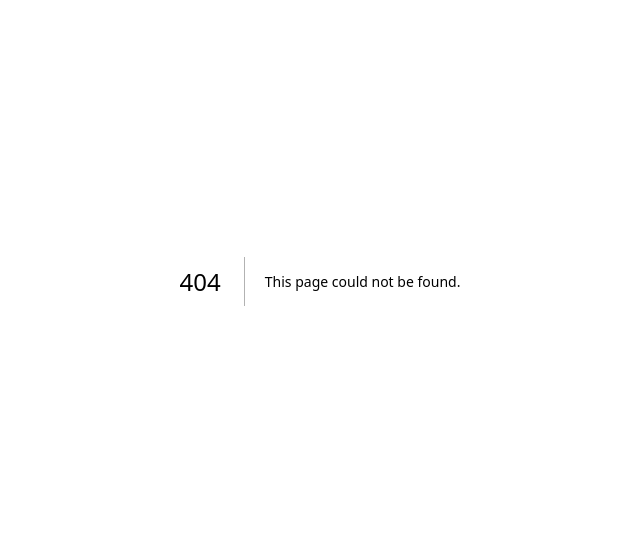
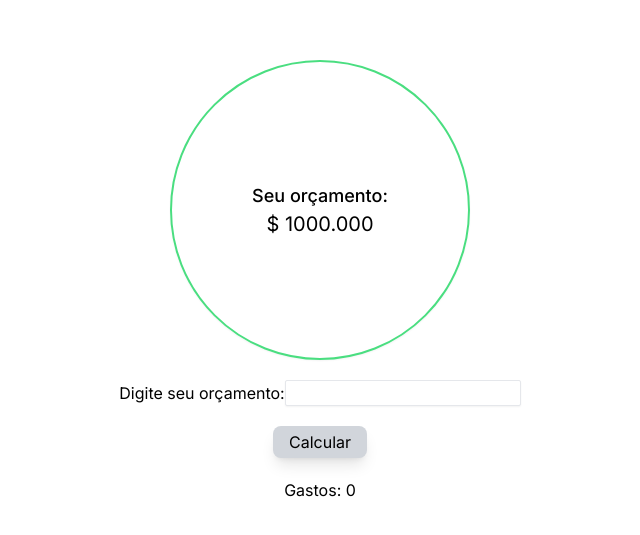
Before and after one commit to Zafkiel45/shopping-simple-app, a Next.js app in the folder shopping/: page /calc in a window 1280 px wide. Before the commit this address had no page. Shown: the part 119-654 px from the top of the page, without its empty margins (320-960 px from the left). Built offline with nearby package versions, Linux system fonts and the light colour scheme.

Commit message:
feature: in progress

```diff
--- /dev/null
+++ b/shopping/src/app/calc/layou.jsx
@@ -0,0 +1,13 @@
+export default function Calc({children}) {
+    return (
+        <>
+            { children }
+        </>
+    )
+}
+
+export const staticParamsMetadata = async () => {
+    return ({
+        title: 'calc'
+    })
+}
--- /dev/null
+++ b/shopping/src/app/calc/page.jsx
@@ -0,0 +1,35 @@
+'use client'
+import { useStore } from "../states/mainState"
+
+export default function Page() {
+
+
+    const listOfItens = useStore((state) => state.listOfItens);
+    const princeItems = useStore((store) => store.totalPriceItems);
+    const updadeItems = useStore((store) => store.updatePriceItems)
+
+    return (
+        <div className="flex flex-col gap-5 items-center justify-center h-screen w-screen p-4">
+            <div className="flex flex-col justify-center items-center rounded-full shadow-sm border-[2px] border-green-400 w-[300px] h-[300px]">
+                <div className="text-lg font-medium">
+                    Seu orçamento:
+                </div>
+                <div className="text-xl">
+                    $ 1000.000
+                </div>
+            </div>
+            <div>
+                <label htmlFor="money">Digite seu orçamento:</label>
+                <input className="border-gray-200 border shadow-sm rounded-sm" type="number" id="money" />
+            </div>
+            <div>
+                <button onClick={() => updadeItems(listOfItens)} className="w-it h-fit bg-gray-300 shadow-lg rounded-lg px-4 py-1">
+                    Calcular
+                </button>
+            </div>
+            <div>
+                Gastos: {princeItems}
+            </div>
+        </div>
+    )
+}
--- a/shopping/src/app/components/itemsShopping.jsx
+++ b/shopping/src/app/components/itemsShopping.jsx
@@ -11,8 +11,11 @@ export const ItemsShopping = () => {
                 {items.map((element, index) => {
                     return (
                         <>
-                            <li key={element.name} className={`w-[90%] bg-gray-100 border border-gray-200 shadow-md rounded-md px-4 py-2`} >
+                            <li key={element.name} className={`w-[90%] flex justify-between bg-gray-100 border border-gray-200 shadow-md rounded-md px-4 py-2`} >
                                 {element.name}
+                                <div key={element.name} className="w-fit text-sm h-fit font-medium text-blue-400">
+                                    Quant: {element.amout}
+                                </div>
                             </li>
                         </>
                     )
--- a/shopping/src/app/components/modal.jsx
+++ b/shopping/src/app/components/modal.jsx
@@ -2,17 +2,25 @@
 import { useStore } from "../states/mainState"
 
 export const Modal = () => {
+    // states
+    const modalState = useStore((state) => state.modalState);
+    const updateList = useStore((state) => state.updateListOfItens);
+    const nameItem   = useStore((state) => state.item);
+    const updateModal = useStore((state) => state.updateModal);
+    const updateCheck = useStore((state) => state.updateCheck);
+    const updateAmout = useStore((state) => state.updateAmout);
+    const updatePrince = useStore((state) => state.updadePrince);
+    const prince = useStore((state) => state.prince);
+    const amout = useStore((state) => state.amout)
 
-    // states
-    const modalState = useStore((state) => state.modalState)
-    const updateList = useStore((state) => state.updateListOfItens)
-    const nameItem   = useStore((state) => state.item)
-    const updateModal = useStore((state) => state.updateModal);
-    const updateCheck = useStore((state) => state.updateCheck)
     // functions
     function addItemShopping() {
-        updateCheck(updateList, nameItem)
-        updateModal(false)
+        if(prince <= 0 || amout <= 0) {
+            window.alert('[Erro] - insira um preço e quantidade')
+        } else {
+            updateCheck(updateList, nameItem)
+            updateModal(false)
+        }
     }
     return (
         <div className={`${modalState ? 'flex':'hidden'} flex flex-col items-center gap-4 z-20 absolute top-0 left-0 w-screen h-screen bg-gray-100 `}>
@@ -34,9 +42,9 @@ export const Modal = () => {
             </div>
             <div className="flex flex-col w-4/5 gap-2">
                 <label htmlFor="amout" className="text-sm font-bold italic">Quantidade</label>
-                <input type="number" name="" id="amount" className="w-full py-1 px-3 rounded-lg shadow-sm border border-gray-200 outline-none placeholder:text-gray-300" />
+                <input onChange={(e) => updateAmout(e.target.value)} value={amout} type="number" name="" id="amount" className="w-full py-1 px-3 rounded-lg shadow-sm border border-gray-200 outline-none placeholder:text-gray-300" />
                 <label htmlFor="price" className="text-sm font-bold italic">Preço</label>
-                <input type="number" id="price" className="w-full py-1 px-3 rounded-lg shadow-sm border border-gray-200 outline-none placeholder:text-gray-300" />
+                <input onChange={(e) => updatePrince(e.target.value)} value={prince} type="number" id="price" className="w-full py-1 px-3 rounded-lg shadow-sm border border-gray-200 outline-none placeholder:text-gray-300" />
             </div>
             <div className="w-full text-white font-medium flex justify-center items-center">
                 <button onClick={addItemShopping} className="w-fit h-fit px-5 py-2 bg-black shadow-sm rounded-md cursor-pointer outline-none">
--- a/shopping/src/app/components/navBar.jsx
+++ b/shopping/src/app/components/navBar.jsx
@@ -1,4 +1,11 @@
+'use client'
+import { useStore } from "../states/mainState"
+
+
 export const NavBar = () => {
+
+    const navBarUpdate = useStore((state) => state.updateNavBarControl)
+
     return (
         <header className="bg-black w-screen z-0 h-auto py-3 text-white font-medium text-center px-4">
             <nav className="flex py-1 justify-between items-center">
@@ -7,10 +14,10 @@ export const NavBar = () => {
                     Carrinho de compras
                 </div>
                 {/* svg */}
-                <div className="cursor-pointer">
+                <div onClick={() => navBarUpdate(true)} className="cursor-pointer">
                     <svg xmlns="http://www.w3.org/2000/svg" fill="white" height="18" width="18" viewBox="0 0 512 512">
                         <path d="M40 48C26.7 48 16 58.7 16 72v48c0 13.3 10.7 24 24 24H88c13.3 0 24-10.7 24-24V72c0-13.3-10.7-24-24-24H40zM192 64c-17.7 0-32 14.3-32 32s14.3 32 32 32H480c17.7 0 32-14.3 32-32s-14.3-32-32-32H192zm0 160c-17.7 0-32 14.3-32 32s14.3 32 32 32H480c17.7 0 32-14.3 32-32s-14.3-32-32-32H192zm0 160c-17.7 0-32 14.3-32 32s14.3 32 32 32H480c17.7 0 32-14.3 32-32s-14.3-32-32-32H192zM16 232v48c0 13.3 10.7 24 24 24H88c13.3 0 24-10.7 24-24V232c0-13.3-10.7-24-24-24H40c-13.3 0-24 10.7-24 24zM40 368c-13.3 0-24 10.7-24 24v48c0 13.3 10.7 24 24 24H88c13.3 0 24-10.7 24-24V392c0-13.3-10.7-24-24-24H40z"/>
-                    </svg>
+                </svg>
                 </div>
             </nav>
         </header>
--- /dev/null
+++ b/shopping/src/app/components/sidebar.jsx
@@ -0,0 +1,20 @@
+'use client'
+import { useStore } from "../states/mainState"
+import Link from "next/link"
+
+export const SideBar = () => {
+
+    const navBarControl = useStore((state) => state.navBarControl)
+    const updateNavBarControl = useStore((state) => state.updateNavBarControl)
+
+    return (
+        <nav className={`w-[70vw] absolute py-5 top-0 right-0 shadow-md bg-gray-100 h-screen ${navBarControl ? 'flex':'hidden'} ${navBarControl ? 'overflow-hidden': 'overflow-y-scroll'}`}>
+            <ol className="w-full flex flex-col gap-3 items-center text-white font-medium">
+                <li key={'key_unique_1'} onClick={() => updateNavBarControl(false)} className={`bg-black text-center rounded-sm shadow-sm w-4/5 px-4 py-2`} >X</li>
+                <Link className={`bg-black rounded-sm shadow-sm w-4/5 px-4 py-2`} href={'/calc'}>
+                    <li key={'key_unique_2'} >Calcular</li>
+                </Link>
+            </ol>
+        </nav>
+    )
+}
--- a/shopping/src/app/page.jsx
+++ b/shopping/src/app/page.jsx
@@ -3,6 +3,7 @@ import { ItemsShopping } from "./components/itemsShopping"
 import { NavBar } from "./components/navBar"
 import { Inputs } from "./components/input"
 import { Modal } from "./components/modal"
+import { SideBar } from "./components/sidebar"
 
 export default function Home() {
   return (
@@ -11,6 +12,7 @@ export default function Home() {
       <NavBar/>
       <Inputs/>
       <ItemsShopping/>
+      <SideBar/>
     </ZustantHydration>
   )
 }
--- a/shopping/src/app/states/FixComponent.jsx
+++ b/shopping/src/app/states/FixComponent.jsx
@@ -3,8 +3,10 @@ import { useEffect, useState } from "react"
 
 export const ZustantHydration = ({children}) => {
     const [hydrated, setHydrated] = useState(false);
+
     useEffect(() => {
         setHydrated(true)
     }, []);
+
     return <>{hydrated ? children:null}</>
 }
--- a/shopping/src/app/states/inputState.jsx
+++ b/shopping/src/app/states/inputState.jsx
@@ -2,12 +2,38 @@ export const sliceInputState = ((set, get) => ({
     item: '',
     listOfItens: [],
     modalState: false,
+    amout: 0,
+    prince: 0.00,
+    money: 0.00,
+    total: 0.00,
+    totalPriceItems: 0.00,
+    updatePriceItems: (state) => {
+        if(Array.isArray(state) ) {
+            let totalValue = state.reduce((total, item) => {
+                return total + item.price
+            }, 0);
+            set(() => ({totalPriceItems: totalValue}));
+        } else {
+            return 0;
+        }
+    },
+    updateMoney: (state) => set(() => ({money: parseFloat(state).toFixed(2)})),
+    updateTotal: () => set((currentState) => ({total: currentState.money - ''})),
     updateItem: (state) => set(() => ({item: state})),
     updateModal: (state) => set(() => ({modalState: state})),
     updateListOfItens: (state) => set((currentState) => ({
-        listOfItens: [...currentState.listOfItens, {name: state}],
-        item: ''
+        listOfItens: [...currentState.listOfItens, {
+            name: state,
+            amout:  Number(parseInt(currentState.amout)),
+            price: Number(parseFloat(currentState.prince * currentState.amout).toFixed(2)),
+        }
+        ],
+        item: '',
+        prince: 0.00,
+        amout: 0,
     })),
+    updateAmout: (state) => set(() => ({amout: state})),
+    updadePrince: (state) => set(() => ({prince: state})),
     updateItemDelete: () => set(() => ({listOfItens: []})),
     updateCheck: (func, argumentOfFunc) => {
 
--- a/shopping/src/app/states/mainState.jsx
+++ b/shopping/src/app/states/mainState.jsx
@@ -1,9 +1,11 @@
 import { create } from "zustand";
 import { persist, createJSONStorage} from 'zustand/middleware'
 import { sliceInputState } from "./inputState";
+import { otherState } from "./otherStates";
 
 export const useStore = create(persist((...elements) => ({
         ...sliceInputState(...elements),
+        ...otherState(...elements)
     }),{
         name: 'ShoppingStore',
         storage: createJSONStorage(() => localStorage),
--- /dev/null
+++ b/shopping/src/app/states/otherStates.jsx
@@ -0,0 +1,4 @@
+export const otherState = (set, get) =>  ({
+    navBarControl: false,
+    updateNavBarControl: (state) => set(() => ({navBarControl: state}))
+})
```
